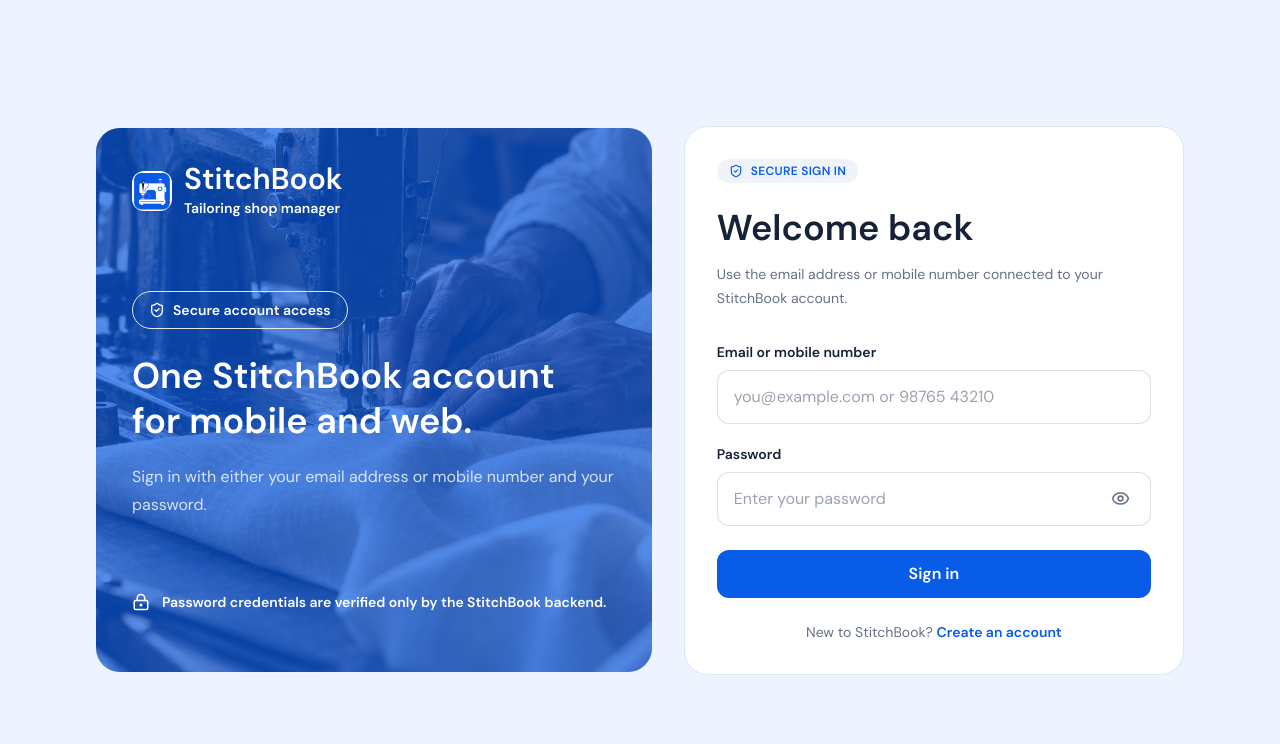
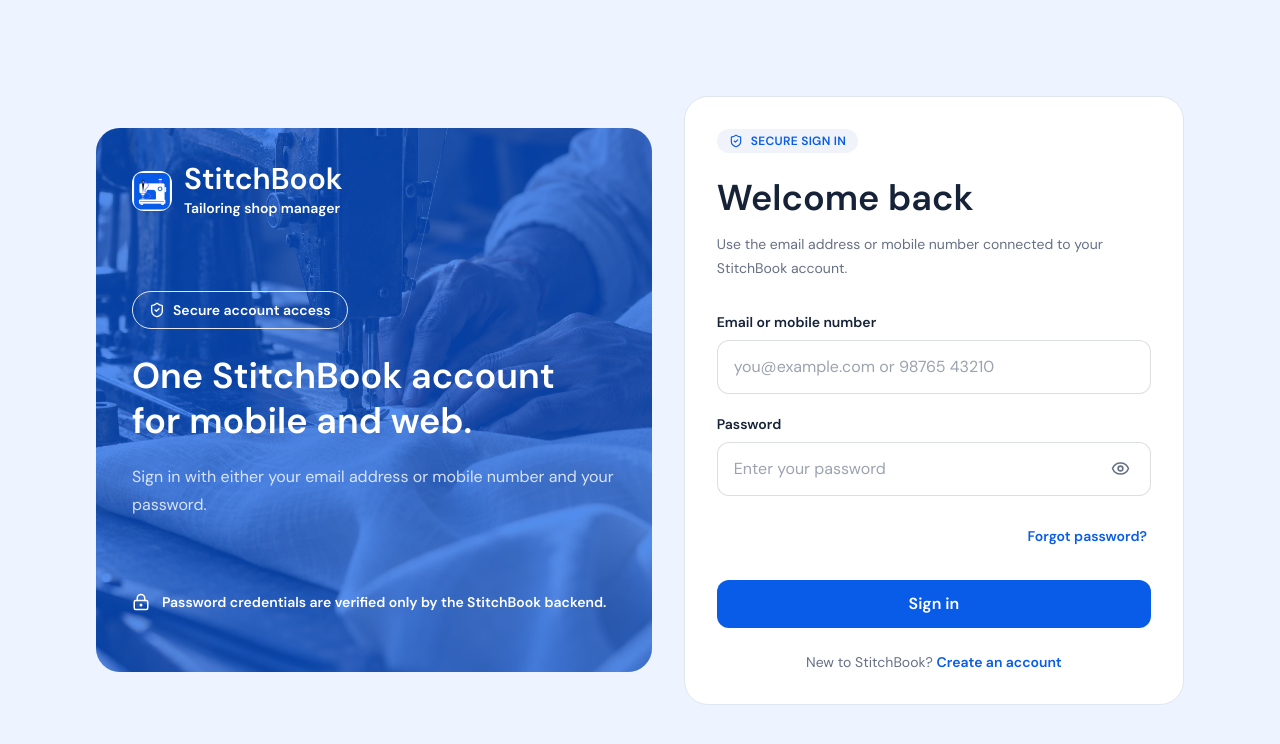
Before and after one commit to Siddiq3/StitchBook-Web, a React (Vite) app: page /login in a window 1280 px wide. Shown: the top 744 px of the page. Built offline with nearby package versions, Linux system fonts and the light colour scheme; no server answers.

Commit message:
Link web login to password recovery

```diff
--- a/src/pages/LoginPage.jsx
+++ b/src/pages/LoginPage.jsx
@@ -1,5 +1,5 @@
 import { useEffect, useState } from 'react';
-import { Eye, EyeOff, LockKeyhole, ShieldCheck } from 'lucide-react';
+import { CheckCircle2, Eye, EyeOff, LockKeyhole, ShieldCheck } from 'lucide-react';
 import { Link, useNavigate, useSearchParams } from 'react-router-dom';
 import { LogoMark } from '../components/Logo.jsx';
 import { getAuthToken, loginWithPassword } from '../api/authApi.js';
@@ -138,7 +138,19 @@
                 </button>
               </div>
             </label>
+            <div className="flex justify-end">
+              <Link className="inline-flex min-h-10 items-center px-1 text-sm font-semibold text-brass hover:underline" to="/forgot-password">
+                Forgot password?
+              </Link>
+            </div>
           </div>
+
+          {searchParams.get('reset') === 'success' ? (
+            <div className="mt-5 flex items-start gap-3 rounded-xl border border-emerald-600/20 bg-emerald-50 p-4 text-sm font-semibold text-emerald-700">
+              <CheckCircle2 className="mt-0.5 shrink-0" size={18} />
+              Password reset successfully. Sign in with your new password.
+            </div>
+          ) : null}
 
           {error ? (
             <div role="alert" className="mt-5 rounded-xl border border-rosewood/20 bg-rosewood/10 p-4 text-sm font-semibold text-rosewood">
```
